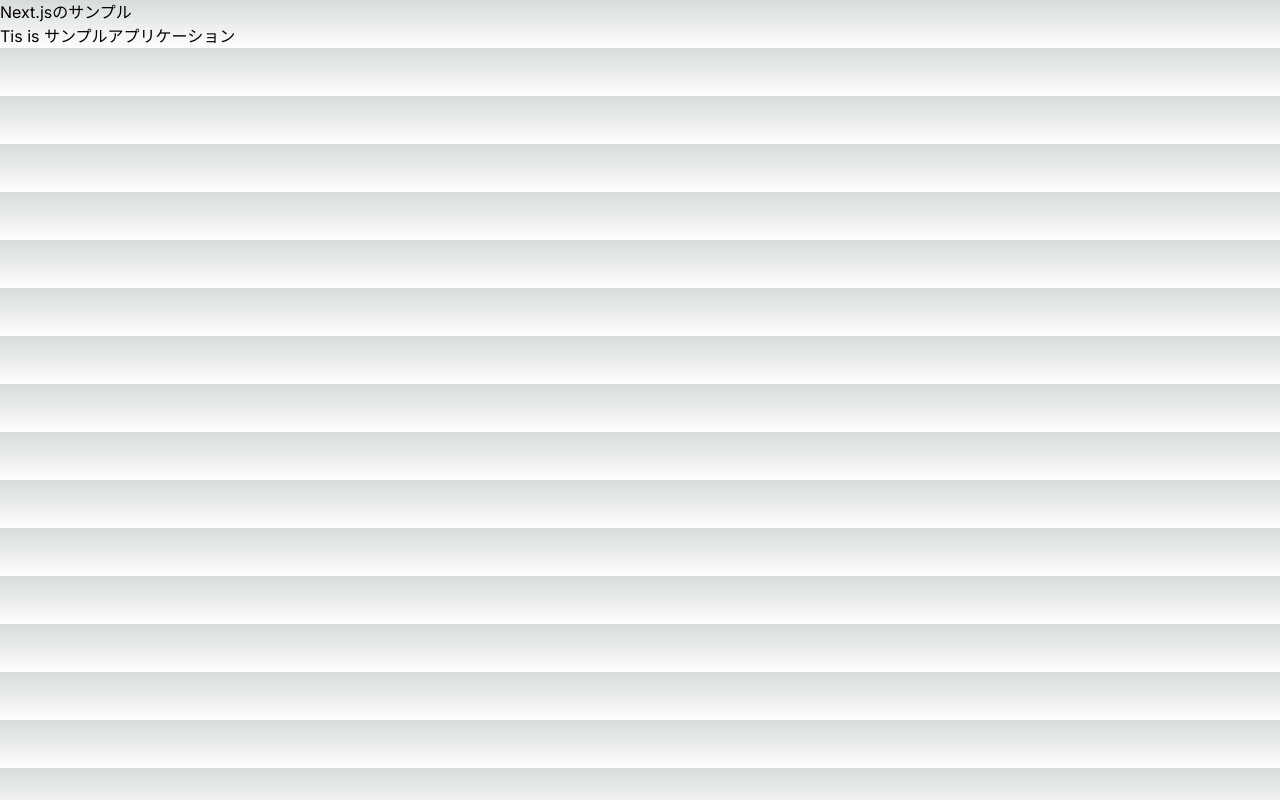
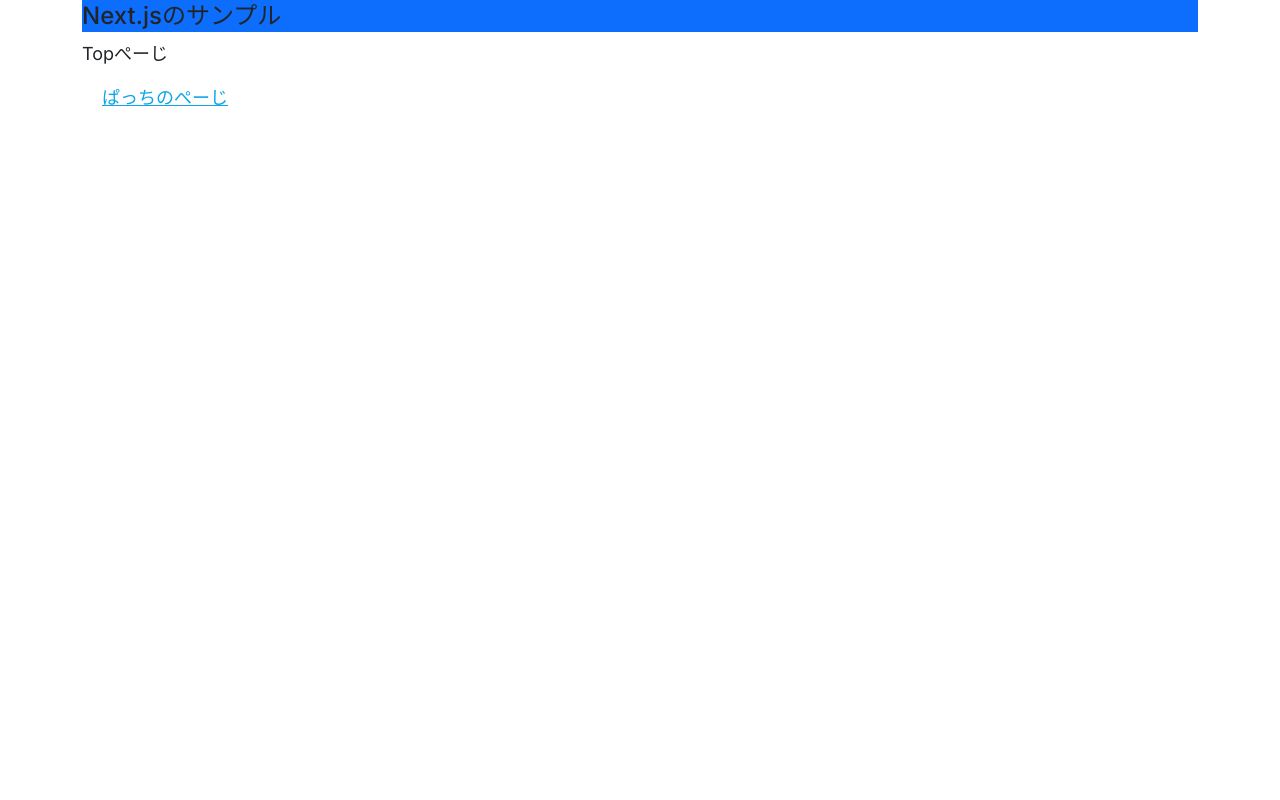
Before and after one commit to fukada-m/todo, a Next.js app: page / in a window 1280 px wide. Built offline with nearby package versions, Linux system fonts and the light colour scheme.

Commit message:
とりあえず静的ページを作ってみた

```diff
--- a/docker-compose.yml
+++ b/docker-compose.yml
@@ -5,4 +5,5 @@ services:
       - "3000:3000"
     volumes:
       - ./src:/usr/src/app/src
+      - ./public:/usr/src/app/public
     command: npm run dev
--- a/src/app/globals.css
+++ b/src/app/globals.css
@@ -4,7 +4,7 @@
 
 :root {
   --foreground-rgb: 0, 0, 0;
-  --background-start-rgb: 214, 219, 220;
+  --background-start-rgb: 255, 255, 255;
   --background-end-rgb: 255, 255, 255;
 }
 
@@ -31,3 +31,11 @@ body {
     text-wrap: balance;
   }
 }
+
+.title {
+  @apply text-2xl;
+}
+
+:any-link {
+  @apply text-lg m-5 text-sky-500;
+}
--- a/src/app/page.tsx
+++ b/src/app/page.tsx
@@ -1,9 +1,35 @@
+'use client'
+
+import 'bootstrap/dist/css/bootstrap.min.css';
+import {useState} from 'react'
+import Link from 'next/link'
+
 
 export default function Home() {
+  let [input, setInput] = useState("")
+  let [message, setMessage] = useState("your name")
+
+  const doChange = (event)=> {
+    setInput(event.target.value)
+  }
+
+  const doClick = ()=> {
+    setMessage("Hello," + input + "!!")
+    setInput("")
+  }
+
   return (
-    <main >
-      <h1>Next.jsのサンプル</h1>
-      <p>Tis is サンプルアプリケーション</p>
+    <main className="container" >
+      <h1 className="title bg-primary">Next.jsのサンプル</h1>
+      <p className="text-lg">Topぺーじ</p>
+      <div>
+        <Link href="/pati">ぱっちのぺーじ</Link>
+      </div>
+      {/* <p>{message}</p>
+      <div>
+        <input type="text" onChange={doChange} value={input} className="border-solid border-2 border-gray-400"/>
+        <button onClick={doClick} className="px-7 bg-blue-800 mx-2 text-white rounded-lg py-2">決定</button>
+      </div> */}
     </main>
   );
 }
--- /dev/null
+++ b/src/app/pati/page.tsx
@@ -0,0 +1,12 @@
+import Link from 'next/link'
+import Image from 'next/image'
+
+export default function pati(){
+    return(
+        <main>
+            <h1>ぱっちのぺーじ</h1>
+            <Image src="/sample.jpg" alt="くま" width={400} height={400}/>
+            <Link href="/">トップへ</Link>
+        </main>
+    )
+}
```
Also changed, not shown: public/sample.jpg (added).
